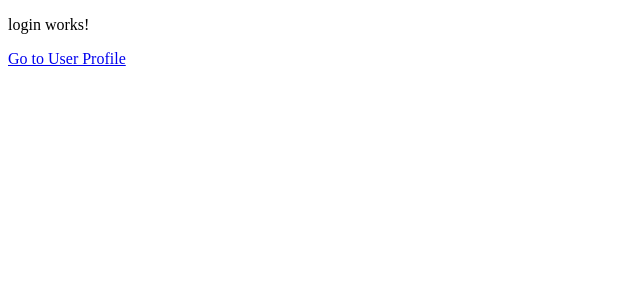
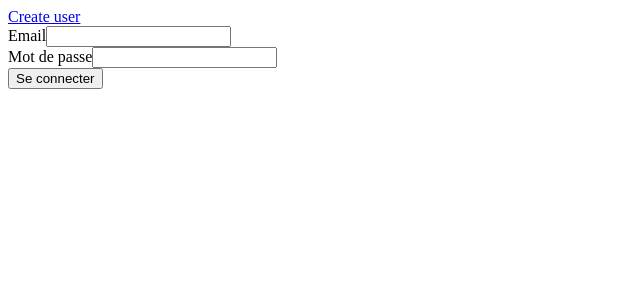
Before and after one commit to tazemar/JIFS-project, an Angular app in the folder web-app/: page /auth in a window 1280 px wide. Shown: the top 300 px of the page, without its empty margins (0-640 px from the left). Built offline with nearby package versions, Linux system fonts and the light colour scheme.

Commit message:
feat: implement login page

```diff
--- a/web-app/src/app/app.config.ts
+++ b/web-app/src/app/app.config.ts
@@ -4,6 +4,13 @@ import { provideRouter } from '@angular/router';
 import { routes } from './app.routes';
 import { provideClientHydration, withEventReplay } from '@angular/platform-browser';
 
+import {provideHttpClient} from '@angular/common/http';
+
 export const appConfig: ApplicationConfig = {
-  providers: [provideZoneChangeDetection({ eventCoalescing: true }), provideRouter(routes), provideClientHydration(withEventReplay())]
+  providers: [
+    provideZoneChangeDetection({ eventCoalescing: true }),
+    provideRouter(routes),
+    provideClientHydration(withEventReplay()),
+    provideHttpClient()
+  ]
 };
--- a/web-app/src/app/components/auth/login/login.component.html
+++ b/web-app/src/app/components/auth/login/login.component.html
@@ -1,2 +1,19 @@
-<p>login works!</p>
-<a [routerLink]="['/create']">Go to User Profile</a>
+<a [routerLink]="['/auth/create']">Create user</a>
+
+<form (ngSubmit)="onSubmit()">
+  <div>
+    <label for="email">Email</label>
+    <input id="email" type="email" [(ngModel)]="email" name="email" required>
+  </div>
+
+  <div>
+    <label for="password">Mot de passe</label>
+    <input id="password" type="password" [(ngModel)]="password" name="password" required>
+  </div>
+
+  <div *ngIf="errorMessage" class="error-message">
+    {{ errorMessage }}
+  </div>
+
+  <button type="submit">Se connecter</button>
+</form>
--- a/web-app/src/app/components/auth/login/login.component.ts
+++ b/web-app/src/app/components/auth/login/login.component.ts
@@ -1,14 +1,46 @@
 import { Component } from '@angular/core';
-import {RouterLink} from '@angular/router';
+import {Router, RouterLink} from '@angular/router';
+import {AuthService} from '../../../core/services/auth.service';
+import {FormsModule} from '@angular/forms';
+import {Observable} from 'rxjs';
+import {NgIf} from '@angular/common';
 
 @Component({
   selector: 'app-login',
   templateUrl: './login.component.html',
   imports: [
-    RouterLink
+    RouterLink,
+    FormsModule,
+    NgIf
   ],
   styleUrl: './login.component.scss'
 })
 export class LoginComponent {
 
+  email: string = '';
+  password: string = '';
+  errorMessage: string = '';
+
+  token$!: Observable<string>;
+
+  constructor(private authService: AuthService, private router: Router) { }
+
+  async onSubmit(): Promise<void> {
+    if (this.email && this.password) {
+      try {
+        this.authService.login(this.email, this.password).subscribe({
+          next: (response) => {
+            console.log(response);
+            this.authService.storeToken(response);
+          },
+          error: (e) => console.error(e),
+          complete: () => this.router.navigate([''])
+        })
+      } catch (error) {
+        this.errorMessage = 'Erreur lors de la connexion';
+      }
+    } else {
+      this.errorMessage = 'Email et mot de passe requis!';
+    }
+  }
 }
--- a/web-app/src/app/core/services/auth.service.ts
+++ b/web-app/src/app/core/services/auth.service.ts
@@ -1,24 +1,28 @@
 import { Injectable } from '@angular/core';
+import { HttpClient } from '@angular/common/http';
+import {catchError, Observable, Subscription, tap} from 'rxjs';
 
 @Injectable({
   providedIn: 'root'
 })
 export class AuthService {
 
-  constructor() { }
+  private apiUrl = 'http://localhost:8080/api/users';
+
+  constructor(private http: HttpClient) { }
+
+  login(email: string, password: string): Observable<string> {
+    return this.http.post(this.apiUrl, { email, password }, {responseType: 'text'})
+  }
 
   isAuthenticated(): boolean {
-    // Remplacez cette logique par votre méthode d'authentification réelle
-    // Exemple : vérification d'un token dans le localStorage
     return !!localStorage.getItem('auth_token');
   }
 
-  // Méthode pour simuler une connexion
-  login(token: string): void {
+  storeToken(token: string ): void {
     localStorage.setItem('auth_token', token);
   }
 
-  // Méthode pour simuler une déconnexion
   logout(): void {
     localStorage.removeItem('auth_token');
   }
```
Also changed, not shown: 1 other file (tests, documents, lock files or other folders).
